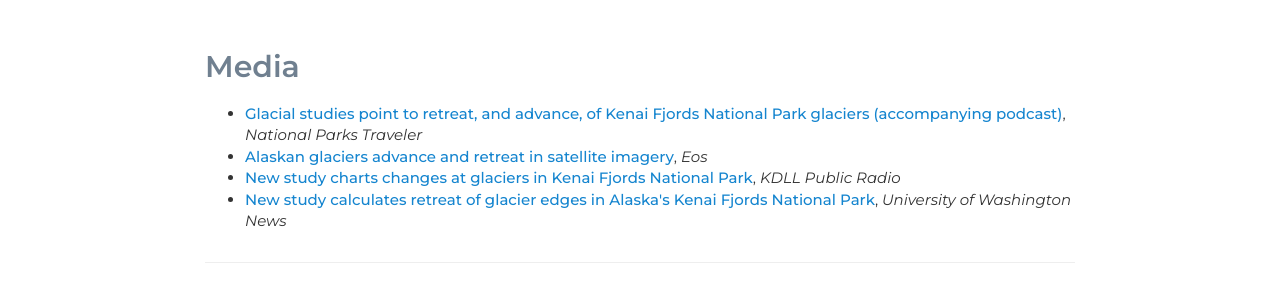
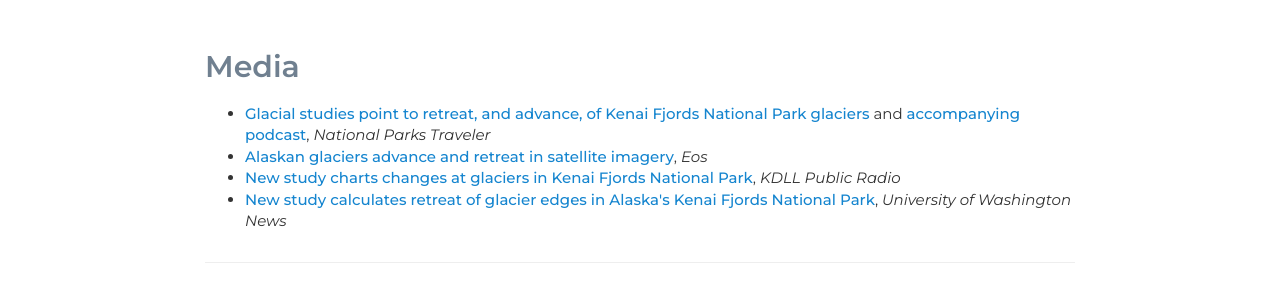
Before and after one commit to tarynblack/tarynblack.github.io, a Jekyll site: the page built from projects/alaska/kenai-fjords.html, in a window 1280 px wide. Shown: the part 970-1251 px from the top of the page. Built offline with Jekyll 4.4.1, drawn with Linux system fonts in a browser that asks for light colours; nearby versions of some CDN libraries; a style sheet for code colours, icons or effects is not loaded.

Commit message:
fix link KEFJ

```diff
--- a/projects/alaska/kenai-fjords.html
+++ b/projects/alaska/kenai-fjords.html
@@ -34,7 +34,7 @@ title: Kenai Fjords | Taryn Black
     <div class="col-sm-12">
         <h2 class="push-down-4">Media</h2>
         <ul class="push-down-1">
-            <li><a href="https://www.nationalparkstraveler.org/2022/09/glacial-studies-point-retreat-and-advance-kenai-fjords-national-park-glaciers" target="_blank">Glacial studies point to retreat, and advance, of Kenai Fjords National Park glaciers</a> <a href="https://www.nationalparkstraveler.org/podcast/2022-09-11-national-parks-traveler-episode-187-kenai-fjords-glaciers" target="_blank">(accompanying podcast)</a>, <em>National Parks Traveler</em></li>
+            <li><a href="https://www.nationalparkstraveler.org/2022/09/glacial-studies-point-retreat-and-advance-kenai-fjords-national-park-glaciers" target="_blank">Glacial studies point to retreat, and advance, of Kenai Fjords National Park glaciers</a> and <a href="https://www.nationalparkstraveler.org/podcast/2022-09-11-national-parks-traveler-episode-187-kenai-fjords-glaciers" target="_blank">accompanying podcast</a>, <em>National Parks Traveler</em></li>
             <li><a href="https://eos.org/articles/alaskan-glaciers-advance-and-retreat-in-satellite-imagery" target="_blank">Alaskan glaciers advance and retreat in satellite imagery</a>, <em>Eos</em></li>
             <li><a href="https://www.kdll.org/local-news/2022-08-08/new-study-charts-changes-at-glaciers-in-kenai-fjords-national-park" target="_blank">New study charts changes at glaciers in Kenai Fjords National Park</a>, <em>KDLL Public Radio</em></li>
             <li><a href="https://www.washington.edu/news/2022/08/05/kenai-fjords/" target="_blank">New study calculates retreat of glacier edges in Alaska's Kenai Fjords National Park</a>, <em>University of Washington News</em></li>
```
